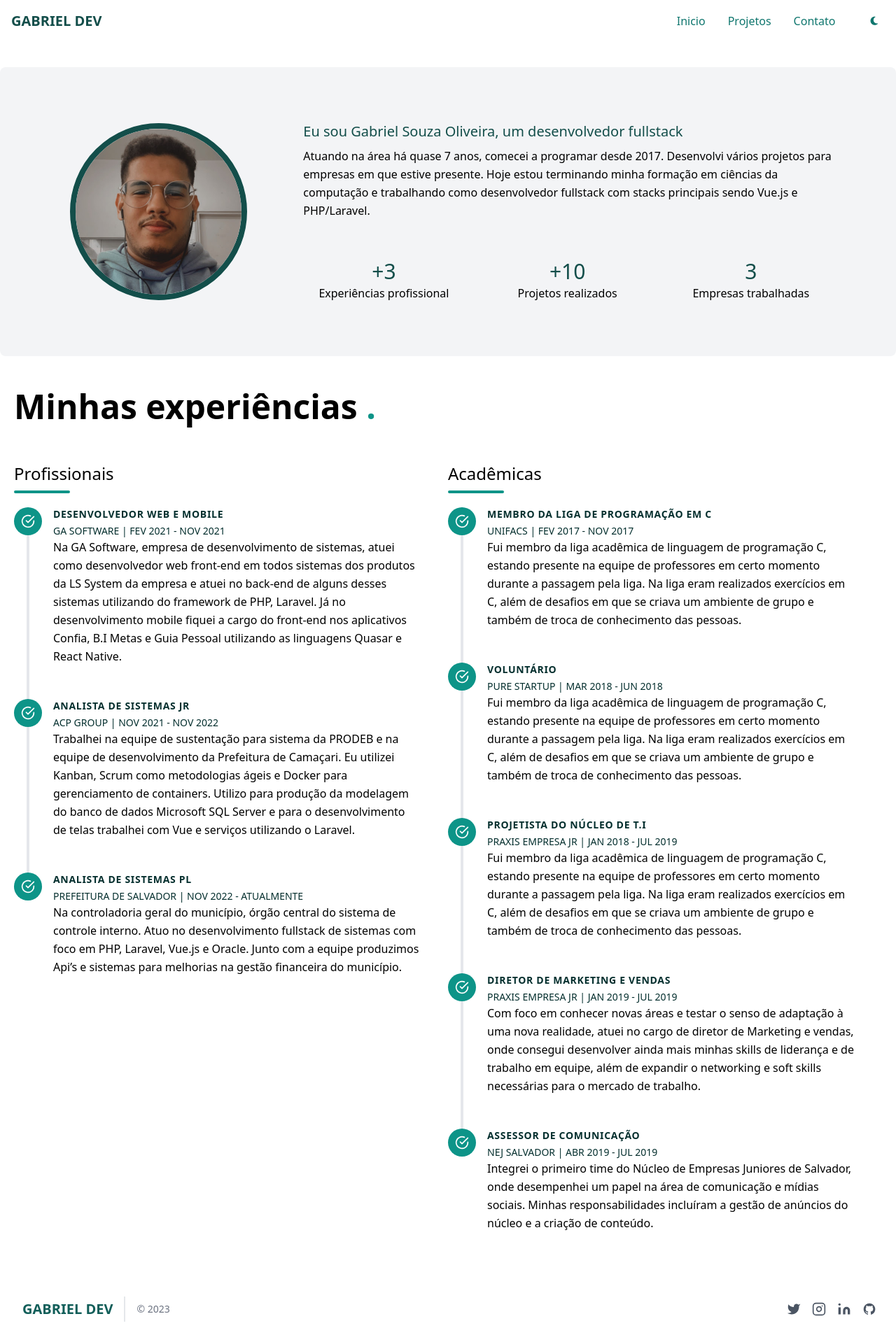
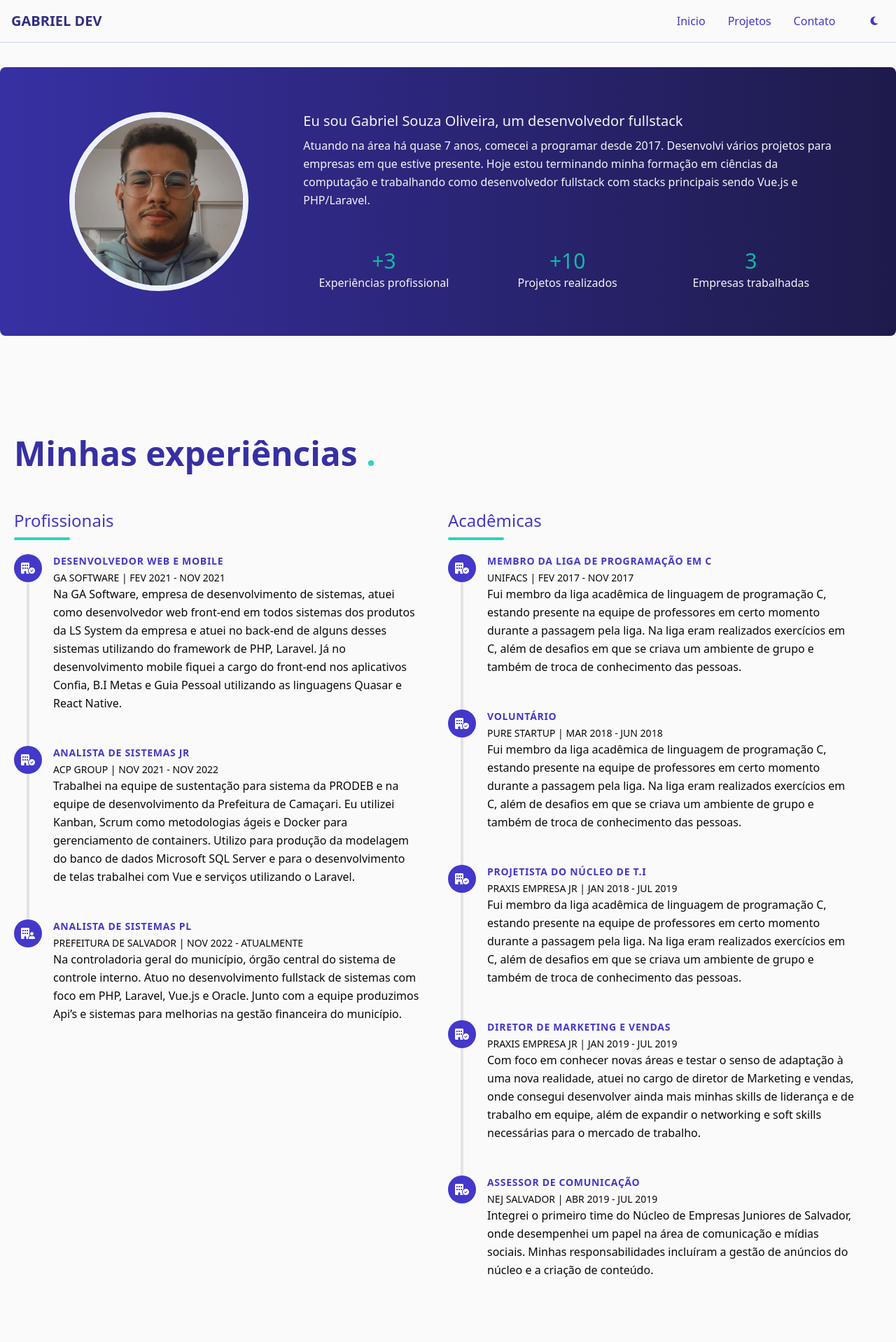
Before and after one commit to gabrielsooliveira/portfolio, a Vue app: page / in a window 1280 px wide. Shown: the top 1918 px of the page at 70% size. Built offline with nearby package versions, Linux system fonts and the light colour scheme.

Commit message:
Update darkmode

```diff
--- a/src/components/Footer.vue
+++ b/src/components/Footer.vue
@@ -1,32 +1,21 @@
 <template>
-    <footer class="text-gray-600 body-font">
-        <div class="container p-5 mx-auto flex items-center sm:flex-row flex-col">
-            <span class="ml-3 text-xl font-bold text-teal-800">GABRIEL DEV</span>
-            <p class="text-sm text-gray-500 sm:ml-4 sm:pl-4 sm:border-l-2 sm:border-gray-200 sm:py-2 sm:mt-0 mt-4">© 2023</p>
+    <footer class="body-font bg-zinc-50 dark:bg-zinc-900">
+        <div class="container p-5 mx-auto flex items-center sm:flex-row flex-col ">
+            <span class="ml-3 text-xl font-bold text-indigo-900 dark:text-indigo-50">GABRIEL DEV</span>
+            <p class="text-sm text-zinc-500 sm:ml-4 sm:pl-4 sm:border-l-2 sm:border-zinc-200 sm:py-2 sm:mt-0 mt-4">© 2023</p>
             <span class="inline-flex sm:ml-auto sm:mt-0 mt-4 justify-center sm:justify-start">
 
-            <a href="https://twitter.com/alvinzin1_" target="_blank" class="mx-2 text-gray-600 transition-colors duration-300 transform dark:text-gray-300 hover:text-teal-600 dark:hover:text-gray-300" aria-label="Twitter">
-                <svg fill="currentColor" stroke-linecap="round" stroke-linejoin="round" stroke-width="2" class="w-5 h-5" viewBox="0 0 24 24">
-                <path d="M23 3a10.9 10.9 0 01-3.14 1.53 4.48 4.48 0 00-7.86 3v1A10.66 10.66 0 013 4s-4 9 5 13a11.64 11.64 0 01-7 2c9 5 20 0 20-11.5a4.5 4.5 0 00-.08-.83A7.72 7.72 0 0023 3z"></path>
-                </svg>
+            <a href="https://twitter.com/alvinzin1_" target="_blank" class="text-xl mx-2 text-zinc-600 transition-colors duration-100 transform dark:text-zinc-300 hover:text-indigo-900 dark:hover:text-teal-500" aria-label="Twitter">
+                <i class="fa-brands fa-twitter"></i>
             </a>
-            <a href="https://www.instagram.com/alvinzin1_/" target="_blank" class="mx-2 text-gray-600 transition-colors duration-300 transform dark:text-gray-300 hover:text-teal-600 dark:hover:text-gray-300" aria-label="Instagram">
-                <svg fill="none" stroke="currentColor" stroke-linecap="round" stroke-linejoin="round" stroke-width="2" class="w-5 h-5" viewBox="0 0 24 24">
-                <rect width="20" height="20" x="2" y="2" rx="5" ry="5"></rect>
-                <path d="M16 11.37A4 4 0 1112.63 8 4 4 0 0116 11.37zm1.5-4.87h.01"></path>
-                </svg>
+            <a href="https://www.instagram.com/alvinzin1_/" target="_blank" class="text-xl mx-2 text-zinc-600 transition-colors duration-100 transform dark:text-zinc-300 hover:text-indigo-900 dark:hover:text-teal-500" aria-label="Instagram">
+                <i class="fa-brands fa-instagram"></i>
             </a>
-            <a href="https://www.linkedin.com/in/gabrielsouza99/" target="_blank" class="mx-2 text-gray-600 transition-colors duration-300 transform dark:text-gray-300 hover:text-teal-600 dark:hover:text-gray-300" aria-label="Linkedln">
-                <svg fill="currentColor" stroke="currentColor" stroke-linecap="round" stroke-linejoin="round" stroke-width="0" class="w-5 h-5" viewBox="0 0 24 24">
-                <path stroke="none" d="M16 8a6 6 0 016 6v7h-4v-7a2 2 0 00-2-2 2 2 0 00-2 2v7h-4v-7a6 6 0 016-6zM2 9h4v12H2z"></path>
-                <circle cx="4" cy="4" r="2" stroke="none"></circle>
-                </svg>
+            <a href="https://www.linkedin.com/in/gabrielsouza99/" target="_blank" class="text-xl mx-2 text-zinc-600 transition-colors duration-100 transform dark:text-zinc-300 hover:text-indigo-900 dark:hover:text-teal-500" aria-label="Linkedln">
+                <i class="fa-brands fa-linkedin"></i>
             </a>
-            <a href="https://github.com/OliveiraGabrielDev" target="_blank" class="mx-2 text-gray-600 transition-colors duration-300 transform dark:text-gray-300 hover:text-teal-600 dark:hover:text-gray-300" aria-label="Github">
-                <svg class="w-5 h-5 fill-current" viewBox="0 0 24 24" fill="none" xmlns="http://www.w3.org/2000/svg">
-                    <path d="M12.026 2C7.13295 1.99937 2.96183 5.54799 2.17842 10.3779C1.395 15.2079 4.23061 19.893 8.87302 21.439C9.37302 21.529 9.55202 21.222 9.55202 20.958C9.55202 20.721 9.54402 20.093 9.54102 19.258C6.76602 19.858 6.18002 17.92 6.18002 17.92C5.99733 17.317 5.60459 16.7993 5.07302 16.461C4.17302 15.842 5.14202 15.856 5.14202 15.856C5.78269 15.9438 6.34657 16.3235 6.66902 16.884C6.94195 17.3803 7.40177 17.747 7.94632 17.9026C8.49087 18.0583 9.07503 17.99 9.56902 17.713C9.61544 17.207 9.84055 16.7341 10.204 16.379C7.99002 16.128 5.66202 15.272 5.66202 11.449C5.64973 10.4602 6.01691 9.5043 6.68802 8.778C6.38437 7.91731 6.42013 6.97325 6.78802 6.138C6.78802 6.138 7.62502 5.869 9.53002 7.159C11.1639 6.71101 12.8882 6.71101 14.522 7.159C16.428 5.868 17.264 6.138 17.264 6.138C17.6336 6.97286 17.6694 7.91757 17.364 8.778C18.0376 9.50423 18.4045 10.4626 18.388 11.453C18.388 15.286 16.058 16.128 13.836 16.375C14.3153 16.8651 14.5612 17.5373 14.511 18.221C14.511 19.555 14.499 20.631 14.499 20.958C14.499 21.225 14.677 21.535 15.186 21.437C19.8265 19.8884 22.6591 15.203 21.874 10.3743C21.089 5.54565 16.9181 1.99888 12.026 2Z">
-                    </path>
-                </svg>
+            <a href="https://github.com/OliveiraGabrielDev" target="_blank" class="text-xl mx-2 text-zinc-600 transition-colors duration-100 transform dark:text-zinc-300 hover:text-indigo-900 dark:hover:text-teal-500" aria-label="Github">
+                <i class="fa-brands fa-github"></i>
             </a>
             </span>
         </div>
--- a/src/components/Menu.vue
+++ b/src/components/Menu.vue
@@ -1,24 +1,24 @@
 <template>
     <header>
-        <nav class="bg-white border-gray-200 dark:bg-gray-900 dark:border-gray-700 w-full fixed z-50">
+        <nav class="bg-zinc-50 border-indigo-200 border-b w-full fixed z-50 dark:bg-zinc-900 dark:border-teal-800">
             <div class="max-w-screen-xl flex flex-wrap items-center justify-between mx-auto px-4 py-2 md:py-0.5">
-                <span class="self-center text-xl whitespace-nowrap dark:text-white text-teal-900 font-bold uppercase">gabriel dev</span>
-                <button @click="toggleNavbar" type="button" class="inline-flex items-center p-1 w-10 h-10 justify-center text-sm text-gray-500 rounded-lg md:hidden hover:bg-gray-100 dark:text-gray-400 dark:hover:bg-gray-700" aria-controls="navbar-multi-level" :aria-expanded="isNavbarOpen.toString()">
+                <span class="self-center text-xl whitespace-nowrap text-indigo-900 font-bold uppercase dark:text-indigo-50">gabriel dev</span>
+                <button @click="toggleNavbar" type="button" class="inline-flex items-center p-1 w-10 h-10 justify-center text-sm text-indigo-900 rounded-lg md:hidden hover:bg-indigo-100 dark:text-indigo-50 dark:hover:bg-indigo-700" aria-controls="navbar-multi-level" :aria-expanded="isNavbarOpen.toString()">
                     <span class="sr-only">Open main menu</span><i class="fa-solid fa-bars"></i>
                 </button>
                 <div :class="[isNavbarOpen ? 'block' : 'hidden']" class="w-full block md:flex md:flex-wrap md:items-center md:justify-between md:w-auto md:relative md:mt-0">
-                    <ul class="flex flex-col font-medium p-4 md:p-0 mt-4 gap-y-1 border border-gray-100 rounded-lg bg-gray-50 md:space-x-8 rtl:space-x-reverse md:flex-row md:mt-0 md:border-0 md:bg-white dark:bg-gray-800 md:dark:bg-gray-900 dark:border-gray-700">
+                    <ul class="flex flex-col font-medium p-4 md:p-0 mt-4 gap-y-1 border border-indigo-100 rounded-lg bg-indigo-50 md:space-x-8 rtl:space-x-reverse md:flex-row md:mt-0 md:border-0 md:bg-zinc-50 dark:bg-indigo-800 md:dark:bg-zinc-900 dark:border-indigo-700">
                         <li>
-                            <router-link to="/"class="block py-2 px-3 text-white bg-teal-700 rounded md:bg-transparent md:text-teal-700 md:p-0 md:dark:text-teal-500 dark:bg-teal-600 md:dark:bg-transparent" aria-current="page">Inicio</router-link>
+                            <router-link to="/"class="block py-2 px-3 text-white bg-indigo-700 rounded md:bg-transparent md:text-indigo-700 md:p-0 md:dark:text-white dark:bg-indigo-600 md:dark:bg-transparent" aria-current="page">Inicio</router-link>
                         </li>
                         <li>
-                            <router-link to="/projects" class="block py-2 px-3 text-white bg-teal-700 rounded md:bg-transparent md:text-teal-700 md:p-0 md:dark:text-teal-500 dark:bg-teal-600 md:dark:bg-transparent" aria-current="page">Projetos</router-link>
+                            <router-link to="/" class="block py-2 px-3 text-white bg-indigo-700 rounded md:bg-transparent md:text-indigo-700 md:p-0 md:dark:text-white dark:bg-indigo-600 md:dark:bg-transparent" aria-current="page">Projetos</router-link>
                         </li>
                         <li>
-                            <router-link to="/"class="block py-2 px-3 text-white bg-teal-700 rounded md:bg-transparent md:text-teal-700 md:p-0 md:dark:text-teal-500 dark:bg-teal-600 md:dark:bg-transparent" aria-current="page">Contato</router-link>
+                            <router-link to="/"class="block py-2 px-3 text-white bg-indigo-700 rounded md:bg-transparent md:text-indigo-700 md:p-0 md:dark:text-white dark:bg-indigo-600 md:dark:bg-transparent" aria-current="page">Contato</router-link>
                         </li>
                     </ul>
-                    <button id="theme-toggle" type="button" class="text-teal-700 dark:text-gray-400 hover:bg-gray-100 dark:hover:bg-gray-700 rounded-lg text-sm p-2.5 my-2 ml-0 md:ml-10" @click="toggleDarkMode">
+                    <button id="theme-toggle" type="button" class="text-indigo-700 dark:text-zinc-400 hover:bg-zinc-100 dark:hover:bg-zinc-700 rounded-lg text-sm p-2.5 my-2 ml-0 md:ml-10" @click="toggleDarkMode">
                         <i :class="[isDarkMode ? 'fa-solid fa-sun' : 'fa-solid fa-moon']"></i>
                     </button>
                 </div>
--- a/src/components/Step.vue
+++ b/src/components/Step.vue
@@ -1,19 +1,15 @@
 <template>
     <div :class="{'flex relative pb-12': !isLast, 'flex relative': isLast}">
         <div v-if="!isLast" class="h-full w-10 absolute inset-0 flex items-center justify-center">
-            <div class="h-full w-1 bg-gray-200 pointer-events-none"></div>
+            <div class="h-full w-1 bg-zinc-200 pointer-events-none"></div>
         </div>
-        <div class="flex-shrink-0 w-10 h-10 rounded-full bg-teal-600 inline-flex items-center justify-center text-white relative z-10">
-            <svg fill="none" stroke="currentColor" stroke-linecap="round" stroke-linejoin="round" stroke-width="2"
-                class="w-5 h-5" viewBox="0 0 24 24">
-                <path d="M22 11.08V12a10 10 0 11-5.93-9.14"></path>
-                <path d="M22 4L12 14.01l-3-3"></path>
-            </svg>
+        <div class="flex-shrink-0 w-10 h-10 rounded-full bg-indigo-700 inline-flex items-center justify-center text-white relative z-10 dark:bg-teal-700">
+            <i :class="[data.final ? 'fa-solid fa-building-circle-check' : 'fa-solid fa-building-user']"></i>
         </div>
         <div class="flex-grow pl-4">
-            <h2 class="font-bold title-font text-sm text-teal-950 mb-1 tracking-wider uppercase">{{ data.cargo }}</h2>
-            <h6 class="text-sm text-teal-950 uppercase">{{ data.instituicao }} | {{ data.inicio }} - {{ data.final ? data.final : 'Atualmente' }}</h6>
-            <p class="leading-relaxed">{{ data.descricao }}</p>
+            <h2 class="font-bold title-font text-sm text-indigo-700 mb-1 tracking-wider uppercase dark:text-teal-600">{{ data.cargo }}</h2>
+            <h6 class="text-sm text-zinc-950 uppercase dark:text-zinc-50">{{ data.instituicao }} | {{ data.inicio }} - {{ data.final ? data.final : 'Atualmente' }}</h6>
+            <p class="leading-relaxed text-zinc-950 dark:text-zinc-50">{{ data.descricao }}</p>
         </div>
     </div>
 </template>
--- a/src/views/HomeView.vue
+++ b/src/views/HomeView.vue
@@ -1,45 +1,45 @@
 <template>
   <main>
-    <section class="body-font pt-12 md:pt-24">
-      <div class="container px-5 mx-auto flex flex-wrap bg-gray-100 rounded-lg flex-col md:ml-auto w-full">
+    <section class="body-font pt-12 lg:py-24 bg-zinc-50 dark:bg-zinc-900">
+      <div class="w-full container px-5 mx-auto flex flex-wrap flex-col bg-gradient-to-r from-indigo-800 to-indigo-950 dark:from-teal-800 dark:to-teal-950 lg:ml-auto lg:rounded-lg">
         <div class="flex flex-wrap w-full">
-          <div class="sm:w-1/3 w-full content-start rounded-lg overflow-hidden mt-6 sm:mt-0 p-20">
-            <img src="@/assets/images/perfil.png" class="size-full rounded-full border-8 border-teal-900"/>
+          <div class="lg:w-1/3 w-full content-start rounded-lg overflow-hidden mt-6 lg:mt-0 p-16 grid justify-items-center">
+            <img src="@/assets/images/perfil.png" class="sm:size-64 rounded-full border-8 border-indigo-50"/>
           </div>
-          <div class="sm:w-2/3 sm:pr-10 flex flex-wrap -mx-4 mt-auto mb-auto">
-            <div class="w-full sm:p-4 px-4 mb-6">
-              <h1 class="title-font font-medium text-xl mb-2 text-teal-900">Eu sou Gabriel Souza Oliveira, um desenvolvedor fullstack</h1>
+          <div class="lg:w-2/3 lg:pr-10 flex flex-wrap -mx-4 mt-auto mb-auto">
+            <div class="w-full lg:p-4 px-4 mb-6 text-zinc-100">
+              <h1 class="title-font font-medium text-xl mb-2">Eu sou Gabriel Souza Oliveira, um desenvolvedor fullstack</h1>
               <div class="leading-relaxed">Atuando na área há quase 7 anos, comecei a programar desde 2017. Desenvolvi vários projetos para empresas em que estive presente. Hoje estou terminando minha formação em ciências da computação e trabalhando como desenvolvedor fullstack com stacks principais sendo  Vue.js e PHP/Laravel.</div>
             </div>
             <div class="p-4 w-1/3 text-center">
-              <h2 class="title-font font-medium text-3xl text-teal-900">+3</h2>
-              <p class="leading-relaxed">Experiências profissional</p>
+              <h2 class="title-font font-medium text-3xl text-teal-500 dark:text-indigo-500">+3</h2>
+              <p class="leading-relaxed text-zinc-100 dark:text-zinc-100">Experiências profissional</p>
             </div>
             <div class="p-4 w-1/3 text-center">
-              <h2 class="title-font font-medium text-3xl text-teal-900">+10</h2>
-              <p class="leading-relaxed">Projetos realizados</p>
+              <h2 class="title-font font-medium text-3xl text-teal-500 dark:text-indigo-500">+10</h2>
+              <p class="leading-relaxed text-zinc-100 dark:text-zinc-100">Projetos realizados</p>
             </div>
             <div class="p-4 w-1/3 text-center">
-              <h2 class="title-font font-medium text-3xl text-teal-900">3</h2>
-              <p class="leading-relaxed">Empresas trabalhadas</p>
+              <h2 class="title-font font-medium text-3xl text-teal-500 dark:text-indigo-500">3</h2>
+              <p class="leading-relaxed text-zinc-100 dark:text-zinc-100">Empresas trabalhadas</p>
             </div>
           </div>
         </div>
       </div>
     </section>
 
-    <section class="body-font" id="experiencias">
+    <section class="body-font bg-zinc-50 dark:bg-zinc-900">
       <div class="container px-5 py-12 mx-auto flex flex-wrap">
-        <h3 class="sm:text-5xl text-4xl font-bold">Minhas experiências <span class="text-teal-600 font-bold">.</span></h3>
+        <h3 class="lg:text-5xl text-4xl font-bold text-indigo-800 dark:text-teal-600">Minhas experiências <span class="text-teal-400 font-bold dark:text-indigo-600">.</span></h3>
         <div class="flex flex-wrap w-full">
-          <div class="lg:w-3/6 md:w-1/2 md:pr-10 md:py-6">
-            <h4 class="sm:text-2xl text-3xl mt-8">Profissionais</h4>
-            <div class="h-1 w-20 bg-teal-600 rounded mt-2 mb-5"></div>
+          <div class="lg:w-1/2 lg:pr-10 lg:py-6">
+            <h4 class="lg:text-2xl text-3xl mt-8 text-indigo-700 dark:text-teal-600">Profissionais</h4>
+            <div class="h-1 w-20 bg-teal-400 rounded mt-2 mb-5 dark:bg-indigo-700"></div>
             <Step v-for="(experiencia, index) in experienciasProfissionais" :key="experiencia.id" :isLast="index === experienciasProfissionais.length - 1" :data="experiencia"></Step>
           </div>
-          <div class="lg:w-3/6 md:w-1/2 md:pr-10 md:py-6">
-            <h4 class="sm:text-2xl text-3xl mt-8">Acadêmicas</h4>
-            <div class="h-1 w-20 bg-teal-600 rounded mt-2 mb-5"></div>
+          <div class="lg:w-1/2 lg:pr-10 lg:py-6">
+            <h4 class="lg:text-2xl text-3xl mt-8 text-indigo-700 dark:text-teal-600">Acadêmicas</h4>
+            <div class="h-1 w-20 bg-teal-400 rounded mt-2 mb-5 dark:bg-indigo-700"></div>
             <Step v-for="(experiencia, index) in experienciasAcademicas" :key="experiencia.id" :isLast="index === experienciasAcademicas.length - 1" :data="experiencia"></Step>
           </div>
         </div>
```
